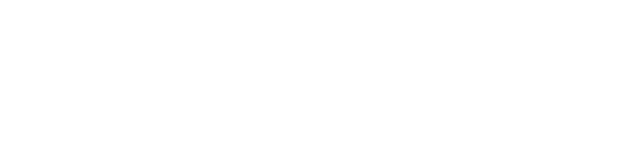
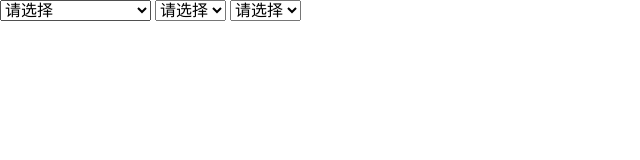
Before and after one commit to Yusoo/ChinaCitySelect, a plain HTML site: page index.html in a window 1280 px wide. Shown: the whole page, without its empty margins (0-640 px from the left). Drawn offline with nearby package versions, Linux system fonts and the light colour scheme.

Commit message:
input js

```diff
--- a/ChinaCitySelect.js
+++ b/ChinaCitySelect.js
@@ -503,7 +503,7 @@ var city_data = {
 	"澳门特别行政区": {"澳门半岛": ["花地玛堂区", "圣安多尼堂区", "大堂区", "望德堂区", "风顺堂区"], "澳门离岛": ["嘉模堂区", "圣方济各堂区"], "无堂区划分区域": ["路氹城"]}
 };
 
-function city_selector() {
+function china_city_select() {
 	var $province_container = $('#province');
 	var $city_container     = $('#city');
 	var $area_container     = $('#area');
--- a/index.html
+++ b/index.html
@@ -3,11 +3,22 @@
 <head>
 	<meta charset="utf-8">
 	<meta http-equiv="X-UA-Compatible" content="IE=edge,chrome=1">
+	<link rel="stylesheet" href="//cdn.bootcss.com/normalize/3.0.3/normalize.min.css">
+	<script src="//cdn.bootcss.com/jquery/2.1.4/jquery.min.js"></script>
+	<script src="ChinaCitySelect.js"></script>
 	<title>ChinaCitySelect</title>
 </head>
 <body>
 
+<select name="province" id="province" data-val=""></select>
+<select name="city" id="city" data-val=""></select>
+<select name="area" id="area" data-val=""></select>
 
+<script>
+	$(function () {
+		china_city_select();
+	});
+</script>
 
 </body>
 </html>
```
Also changed, not shown: 2 other files.
